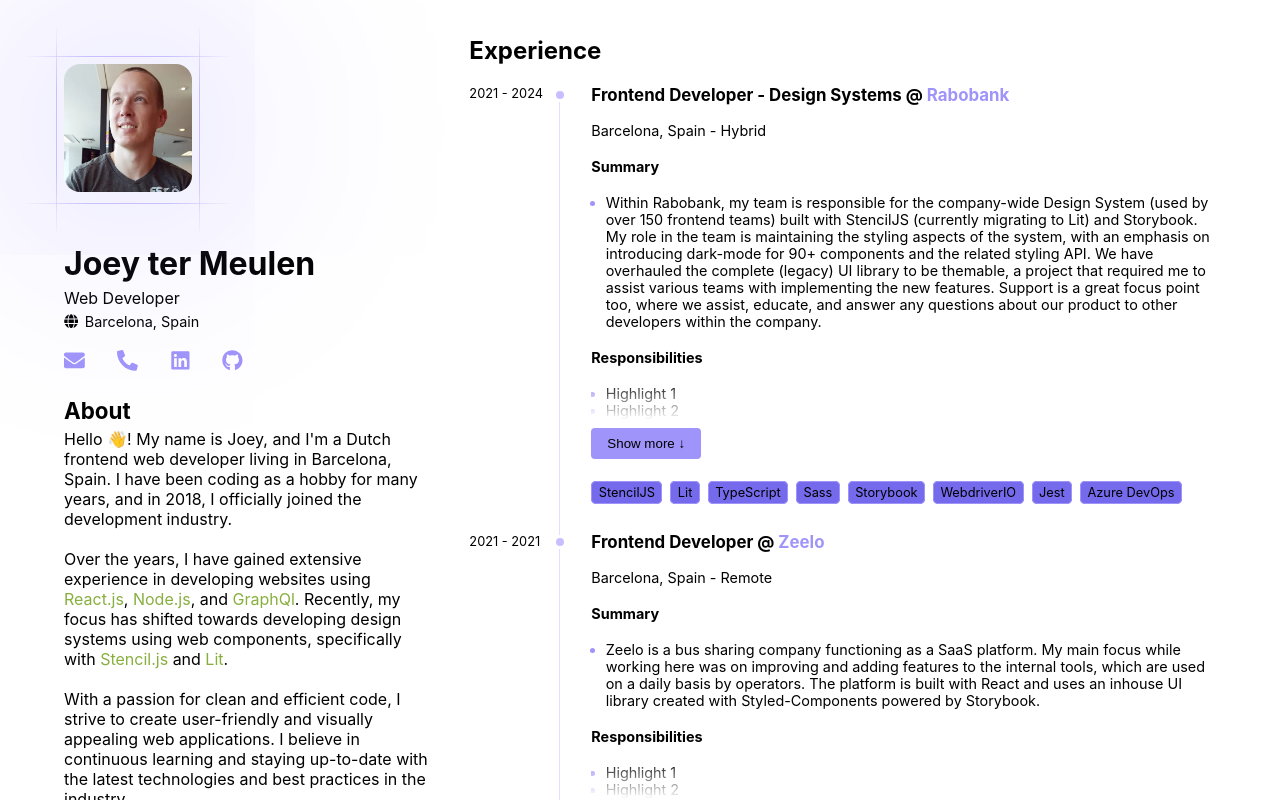
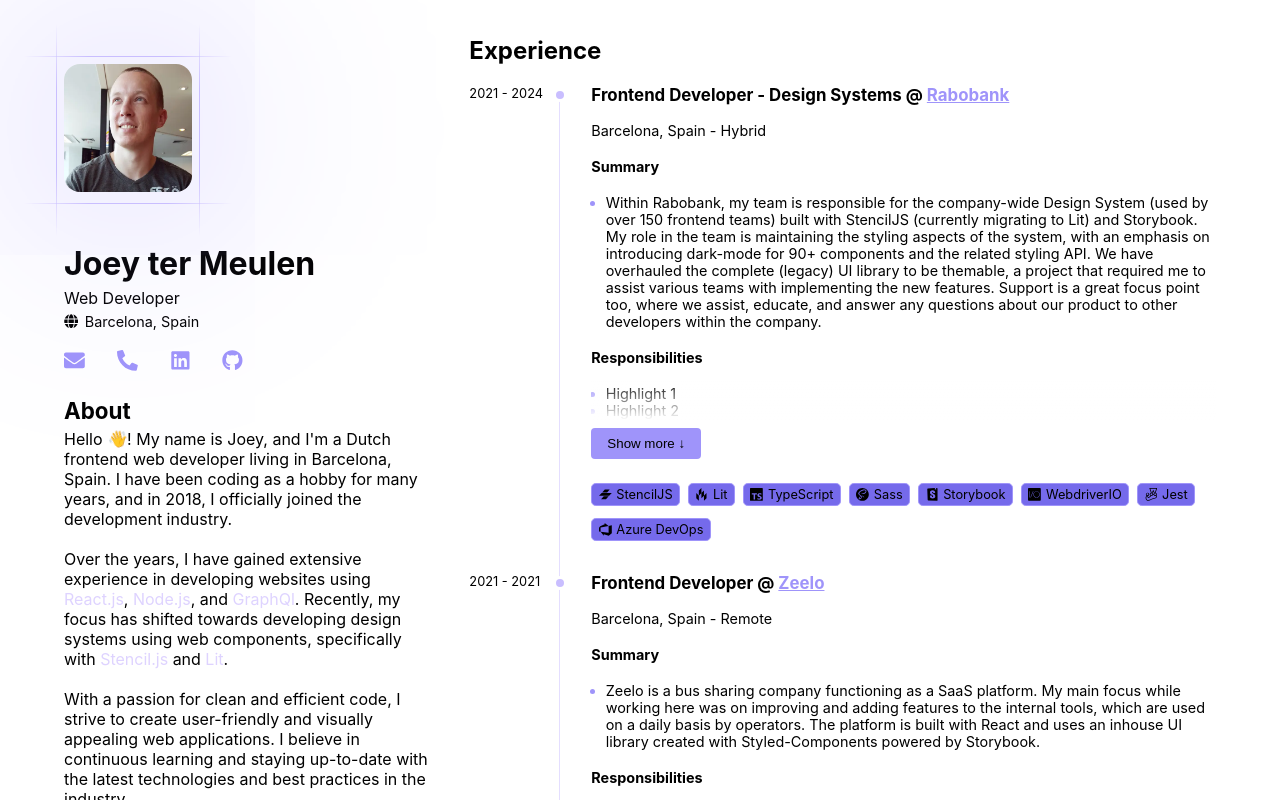
Before and after one commit to JtMeulen/portfolio-2024, a React (Vite) app: page / in a window 1280 px wide. Shown: the top 800 px of the page. Built offline with nearby package versions, Linux system fonts and the light colour scheme.

Commit message:
feat: more styling and icons for tags

```diff
--- a/src/components/About/About.module.scss
+++ b/src/components/About/About.module.scss
@@ -110,7 +110,7 @@
   & em {
     font-weight: normal;
     font-style: normal;
-    color: #88af3e;
+    color: var(--primary-600);
   }
 
   & .wave {
@@ -155,8 +155,4 @@
   gap: 2rem;
   padding: 0;
   font-size: 1.3rem;
-
-  & a:hover {
-    box-shadow: 0 0 20px -4px var(--button-color-hover);
-  }
 }
--- a/src/components/Experience/Experience.module.scss
+++ b/src/components/Experience/Experience.module.scss
@@ -38,6 +38,10 @@
     padding-block-end: 1rem;
     position: relative;
     grid-column: 2;
+
+    & a {
+      text-decoration: underline;
+    }
 
     &::before {
       content: '';
--- a/src/components/Experience/Experience.tsx
+++ b/src/components/Experience/Experience.tsx
@@ -1,5 +1,5 @@
 import { Collapsible } from '@/components/Collapsible/Collapsible';
-import { Tag } from '@/components/Tag/Tag';
+import { IconTag } from '@/components/IconTag/IconTag';
 import { useData } from '@/hooks/useData';
 
 import { IExperience } from './Experience.types';
@@ -57,7 +57,7 @@
                 <ul className={styles.stack}>
                   {experience.stack.map((tech: string) => (
                     <li key={tech}>
-                      <Tag>{tech}</Tag>
+                      <IconTag name={tech} />
                     </li>
                   ))}
                 </ul>
--- a/src/components/Tag/Tag.module.scss
+++ b/src/components/IconTag/IconTag.module.scss
@@ -1,4 +1,7 @@
 .tag {
+  display: flex;
+  align-items: center;
+  column-gap: 0.3rem;
   border: 1px solid var(--color-primary);
   background: var(--primary-100);
   font-size: 0.8rem;
--- /dev/null
+++ b/src/components/IconTag/IconTag.tsx
@@ -0,0 +1,37 @@
+import {
+  SiAzuredevops,
+  SiGraphql,
+  SiJest,
+  SiLit,
+  SiNodedotjs,
+  SiReact,
+  SiSass,
+  SiStencil,
+  SiStorybook,
+  SiTypescript,
+  SiWebdriverio,
+} from 'react-icons/si';
+
+import styles from './IconTag.module.scss';
+
+const ICON_MAP: { [key: string]: JSX.Element } = {
+  StencilJS: <SiStencil />,
+  Lit: <SiLit />,
+  TypeScript: <SiTypescript />,
+  Sass: <SiSass />,
+  Storybook: <SiStorybook />,
+  WebdriverIO: <SiWebdriverio />,
+  Jest: <SiJest />,
+  'Azure DevOps': <SiAzuredevops />,
+  ReactJS: <SiReact />,
+  NodeJS: <SiNodedotjs />,
+  GraphQL: <SiGraphql />,
+};
+
+export const IconTag = ({ name }: { name: string }) => {
+  return (
+    <span className={styles.tag}>
+      {ICON_MAP[name]} {name}
+    </span>
+  );
+};
--- a/src/components/Tag/Tag.tsx
+++ /dev/null
@@ -1,5 +0,0 @@
-import styles from './Tag.module.scss';
-
-export const Tag = ({ children }: { children: string }) => {
-  return <span className={styles.tag}>{children}</span>;
-};
```
